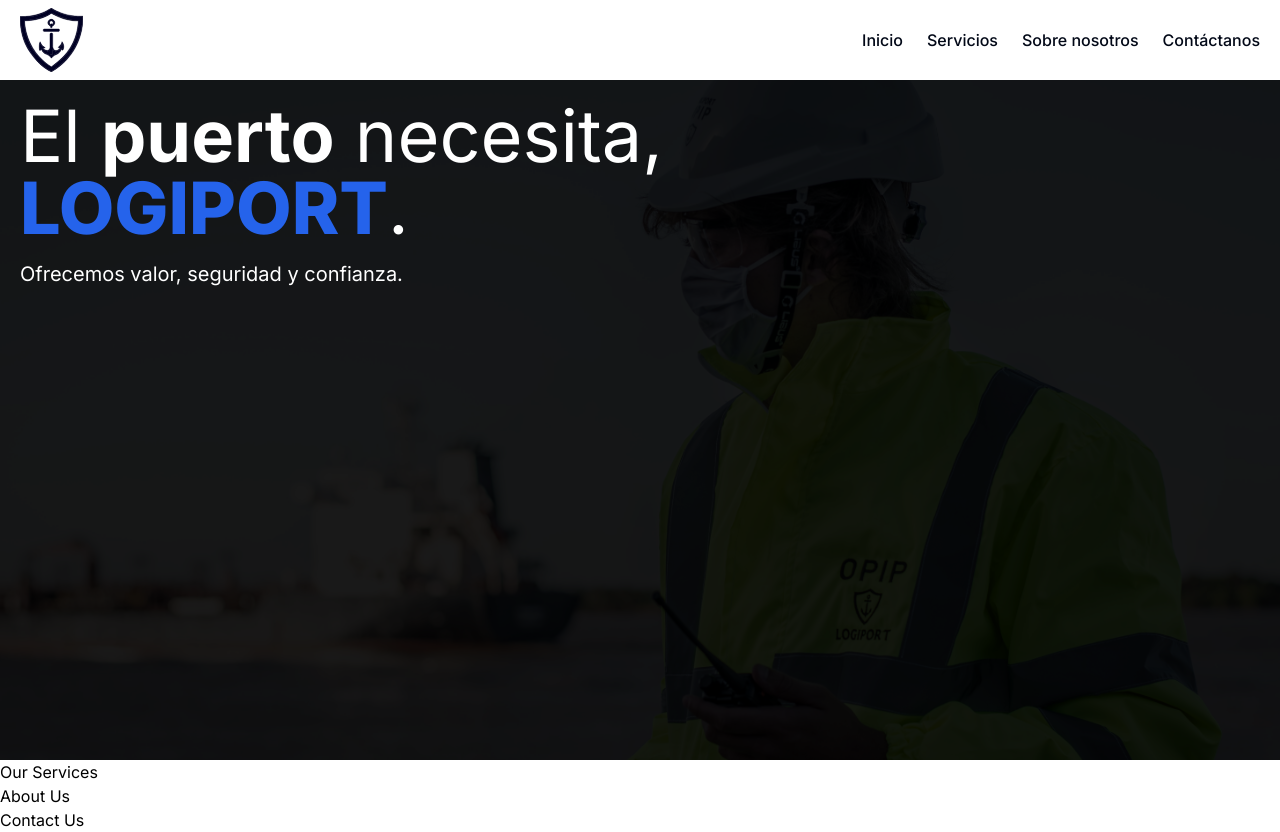
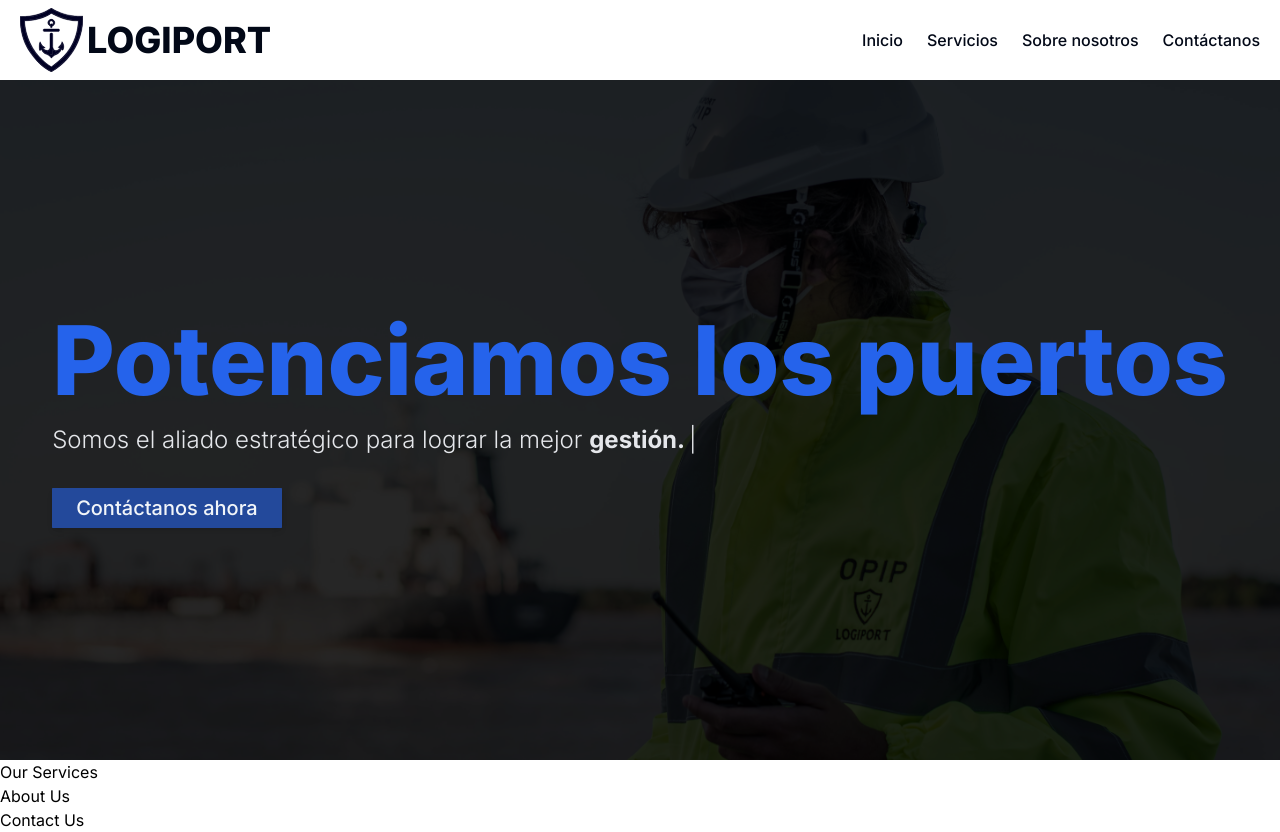
Before and after one commit to Stefano-Mazziotta/logiport.com.ar, a Next.js app: page / in a window 1280 px wide. Built offline with nearby package versions, Linux system fonts and the light colour scheme.

Commit message:
working on hero

```diff
--- a/src/app/globals.css
+++ b/src/app/globals.css
@@ -13,7 +13,7 @@
 
 */
 
-*{
+* {
   margin: 0;
   padding: 0;
   box-sizing: border-box;
@@ -22,7 +22,6 @@
 body {
   background-color: white;
 }
-
 
 @layer base {
   :root {
@@ -45,7 +44,7 @@
     --border: 214.3 31.8% 91.4%;
     --input: 214.3 31.8% 91.4%;
     --ring: 221.2 83.2% 53.3%;
-    --radius: 0rem;
+    --radius: 0.3rem;
     --chart-1: 12 76% 61%;
     --chart-2: 173 58% 39%;
     --chart-3: 197 37% 24%;
--- a/src/app/layout.tsx
+++ b/src/app/layout.tsx
@@ -18,8 +18,8 @@
   return (
     <html lang="en">
       <body className={inter.className}>
-      <Navigation />
-      {children}
+        <Navigation />
+        {children}
       </body>
     </html>
   );
--- a/src/app/page.tsx
+++ b/src/app/page.tsx
@@ -1,6 +1,6 @@
 import Hero from "@/components/hero";
 import Image from "next/image";
-import Link from 'next/link';
+import Link from "next/link";
 
 export default function Home() {
   return (
@@ -19,9 +19,7 @@
         <h2>Contact Us</h2>
         {/* Add contact form or information here */}
       </section>
-      <footer>
-        {/* Add footer content here */}
-      </footer>
+      <footer>{/* Add footer content here */}</footer>
     </>
   );
 }
--- a/src/components/hero.tsx
+++ b/src/components/hero.tsx
@@ -1,42 +1,51 @@
-"use client";
-import { useEffect, useState } from "react";
+import React from "react";
+import TypingEffect from "./typingEffect";
+import { Button } from "./ui/button";
 
-function Hero() {
-  const [typedText, setTypedText] = useState("");
-  const textToType = "v alor, seguridad y confianza.";
+const Hero: React.FC = async () => {
+  // Datos que podrían venir de una API
+  const title = "Potenciamos los puertos";
+  const texts = ["logística.", "gestión.", "operación."];
 
-  useEffect(() => {
-    let currentIndex = 0;
-    const interval = setInterval(() => {
-      setTypedText((prevText) => {
-        // Solo agregamos un nuevo caracter si currentIndex está dentro del rango
-        if (currentIndex < textToType.length) {
-          return prevText + textToType[currentIndex];
-        }
-        return prevText;
-      });
-      currentIndex++;
-      if (currentIndex >= textToType.length) {
-        clearInterval(interval);
-      }
-    }, 100);
-
-    return () => clearInterval(interval);
-  }, []);
+  // Divide el título en palabras
+  const words = title.split(" ");
+  const lastWord = words.pop();
+  const firstPart = words.join(" ");
 
   return (
-    <section className="h-[85vh] bg-hero-img bg-cover bg-center relative flex items-start justify-start">
-      <div className="bg-black bg-opacity-90 absolute inset-0"></div>
-      <div className="text-white relative p-5">
-        <h1 className="text-4xl md:text-7xl mb-4">
-          El <span className="font-bold text-background">puerto</span> necesita,
-          <br />
-          <span className="font-extrabold text-primary">LOGIPORT</span>.
+    <section className="h-[85vh] bg-hero-img bg-cover bg-center relative flex items-center justify-center">
+      {/* Fondo oscuro */}
+      <div className="bg-black bg-opacity-85 absolute inset-0"></div>
+
+      {/* Contenido */}
+      <div className="text-white relative flex flex-col p-4 text-left">
+        {/* Título Principal */}
+        <h1 className="text-4xl font-extrabold mb-4 md:text-6xl lg:text-7xl xl:text-8xl text-primary">
+          {title}
         </h1>
-        <p className="text-xl">Ofrecemos {typedText}</p>
+
+        {/* Descripción secundaria con efecto de typing */}
+        <p className="text-lg md:text-xl lg:text-2xl text-gray-200 text-left mb-8">
+          <TypingEffect
+            className="min-w-[100px] max-w-[800px] inline-block font-light"
+            fixedText="Somos el aliado estratégico para lograr la mejor"
+            texts={texts}
+            dynamicTextClassName="text-gray-200 font-bold"
+          />
+        </p>
+
+        {/* Botón de acción */}
+        <div>
+          <Button
+            className="rounded-sm text-secondary bg-primary/60 transition duration-300 text-base md:text-xl py-3 px-6 shadow-md hover:bg-primary/80"
+            size={"lg"}
+          >
+            Contáctanos ahora
+          </Button>
+        </div>
       </div>
     </section>
   );
-}
+};
 
 export default Hero;
--- a/src/components/navigation/navbar/logo.tsx
+++ b/src/components/navigation/navbar/logo.tsx
@@ -4,7 +4,7 @@
 const Logo = () => {
   return (
     <>
-      <Link href="/" className="flex items-center">
+      <Link href="/" className="flex items-center gap-1">
         <Image
           src={"/logo.svg"}
           alt="Logiport"
@@ -12,6 +12,9 @@
           width={100}
           height={100}
         />
+        <h1 className="text-3xl font-extrabold text-foreground md:text-4xl">
+          LOGIPORT
+        </h1>
       </Link>
     </>
   );
--- /dev/null
+++ b/src/components/typingEffect.tsx
@@ -0,0 +1,77 @@
+"use client";
+
+import { useEffect, useState } from "react";
+
+interface TypingEffectProps {
+  texts: string[];
+  className: string;
+  fixedText: string; // Nueva propiedad
+  dynamicTextClassName: string;
+}
+
+const TypingEffect: React.FC<TypingEffectProps> = ({
+  texts,
+  className,
+  fixedText,
+  dynamicTextClassName,
+}) => {
+  if (texts.length === 0) {
+    return null;
+  }
+
+  const [currentIndex, setCurrentIndex] = useState(0);
+  const [currentTextIndex, setCurrentTextIndex] = useState(0);
+  const [isCursorVisible, setIsCursorVisible] = useState(true);
+  const [isDeleting, setIsDeleting] = useState(false);
+
+  useEffect(() => {
+    if (!isDeleting && currentIndex < texts[currentTextIndex].length) {
+      const typingInterval = setInterval(() => {
+        setCurrentIndex((prevIndex) => prevIndex + 1);
+      }, 100);
+
+      return () => clearInterval(typingInterval);
+    } else if (isDeleting && currentIndex > 0) {
+      const deletingInterval = setInterval(() => {
+        setCurrentIndex((prevIndex) => prevIndex - 1);
+      }, 50);
+
+      return () => clearInterval(deletingInterval);
+    } else if (!isDeleting && currentIndex === texts[currentTextIndex].length) {
+      const nextTextTimeout = setTimeout(() => {
+        setIsDeleting(true);
+      }, 2000);
+
+      return () => clearTimeout(nextTextTimeout);
+    } else if (isDeleting && currentIndex === 0) {
+      const nextTextTimeout = setTimeout(() => {
+        setIsDeleting(false);
+        setCurrentTextIndex((prevIndex) => (prevIndex + 1) % texts.length);
+      }, 500);
+
+      return () => clearTimeout(nextTextTimeout);
+    }
+  }, [currentIndex, currentTextIndex, isDeleting, texts]);
+
+  useEffect(() => {
+    const cursorInterval = setInterval(() => {
+      setIsCursorVisible((prev) => !prev);
+    }, 500);
+
+    return () => clearInterval(cursorInterval);
+  }, []);
+
+  return (
+    <span className={`inline-block ${className}`} style={{ minWidth: "100px" }}>
+      {fixedText}{" "}
+      <span className={dynamicTextClassName}>
+        {texts[currentTextIndex].slice(0, currentIndex)}
+      </span>
+      <span className={`ml-1 ${isCursorVisible ? "opacity-100" : "opacity-0"}`}>
+        |
+      </span>
+    </span>
+  );
+};
+
+export default TypingEffect;
--- a/tailwind.config.ts
+++ b/tailwind.config.ts
@@ -59,6 +59,20 @@
         md: "calc(var(--radius) - 2px)",
         sm: "calc(var(--radius) - 4px)",
       },
+      keyframes: {
+        blink: {
+          "0%, 100%": { opacity: "1" },
+          "100%": { opacity: "0" },
+        },
+        gradient: {
+          "0%, 100%": { "background-position": "0% 50%" },
+          "50%": { "background-position": "100% 50%" },
+        },
+      },
+      animation: {
+        blink: "blink 1.5s infinite",
+        gradient: "gradient 3s ease infinite",
+      },
     },
   },
   plugins: [require("tailwindcss-animate")],
```
Also changed, not shown: src/components/sections/ideales-section.tsx (added, +42 -0 lines).
